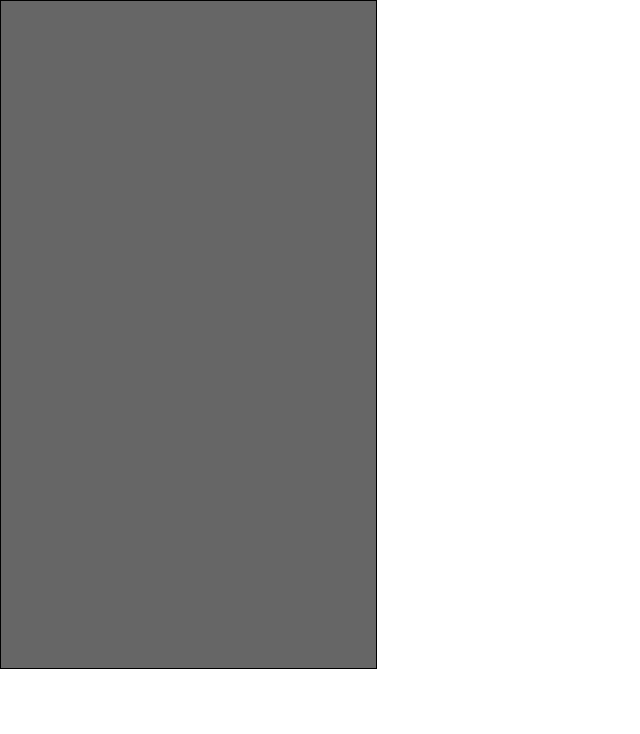
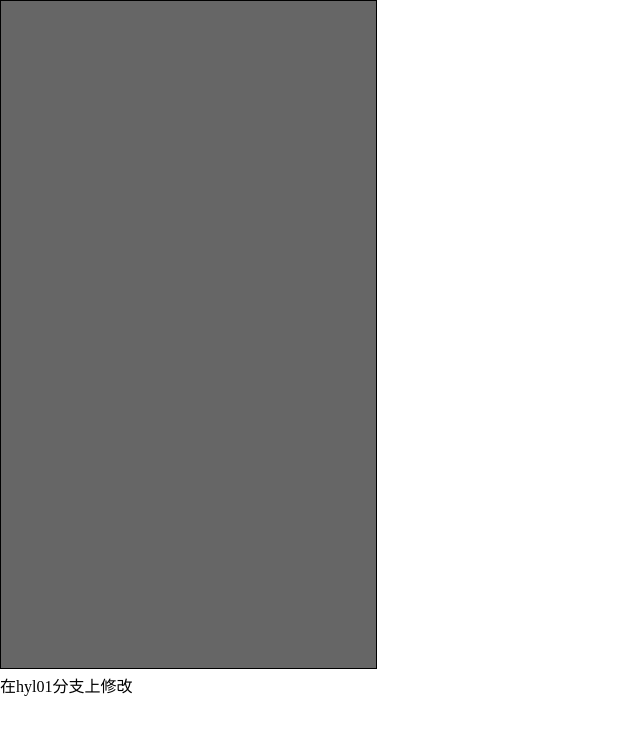
Before and after one commit to hyl88888/wipe, a website: page src/index.html in a window 1280 px wide. Shown: the whole page, without its empty margins (0-640 px from the left). Drawn offline with Linux system fonts and the light colour scheme.

Commit message:
在hyl01分支上添加div

```diff
--- a/src/index.html
+++ b/src/index.html
@@ -20,6 +20,7 @@
 </head>
 <body>
 	<canvas id="cas" width="375" height="667"></canvas>
+	<div>在hyl01分支上修改</div>
 </body>
 </html>
 <script type="text/javascript" src="js/wipe.js"></script>
```
